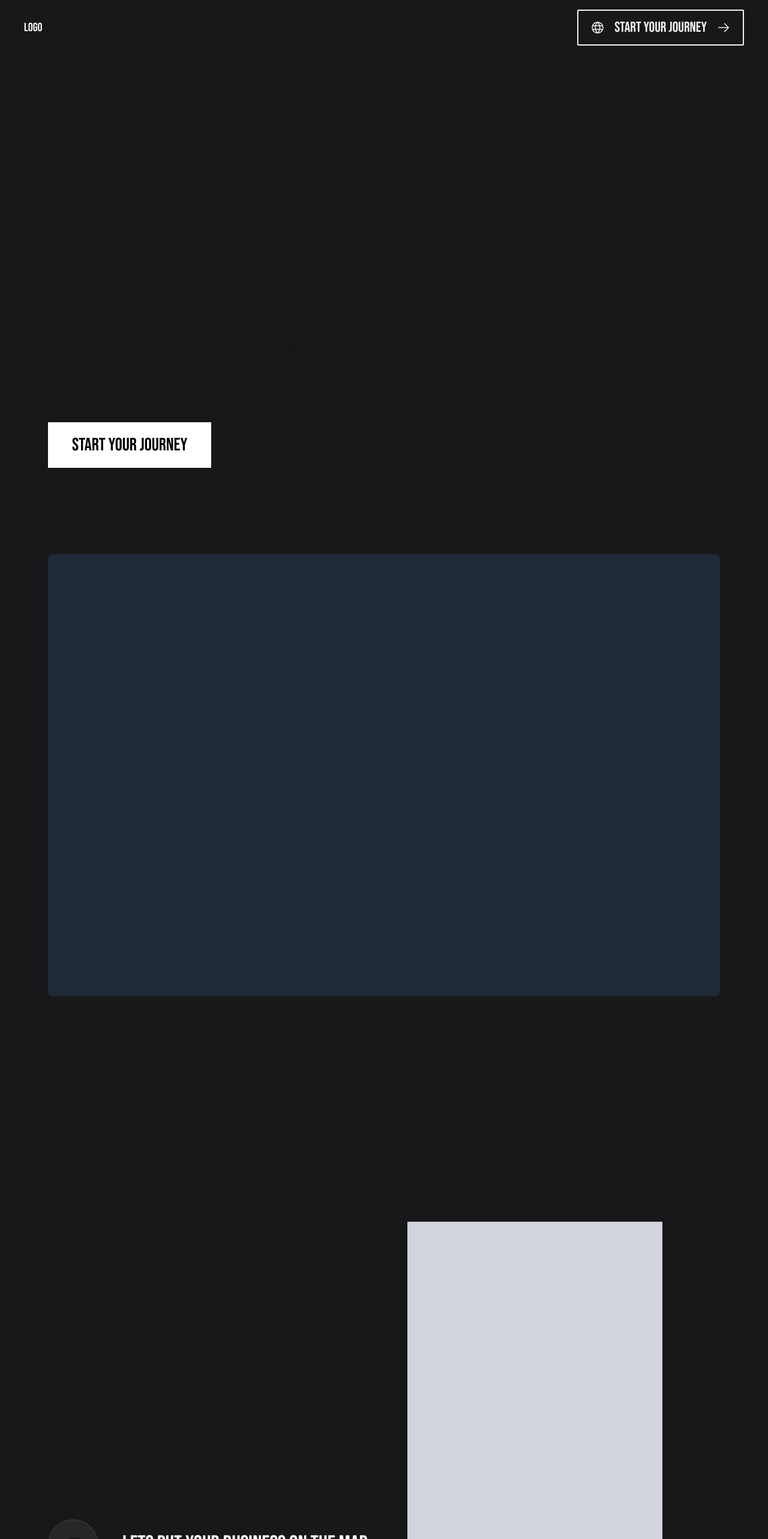
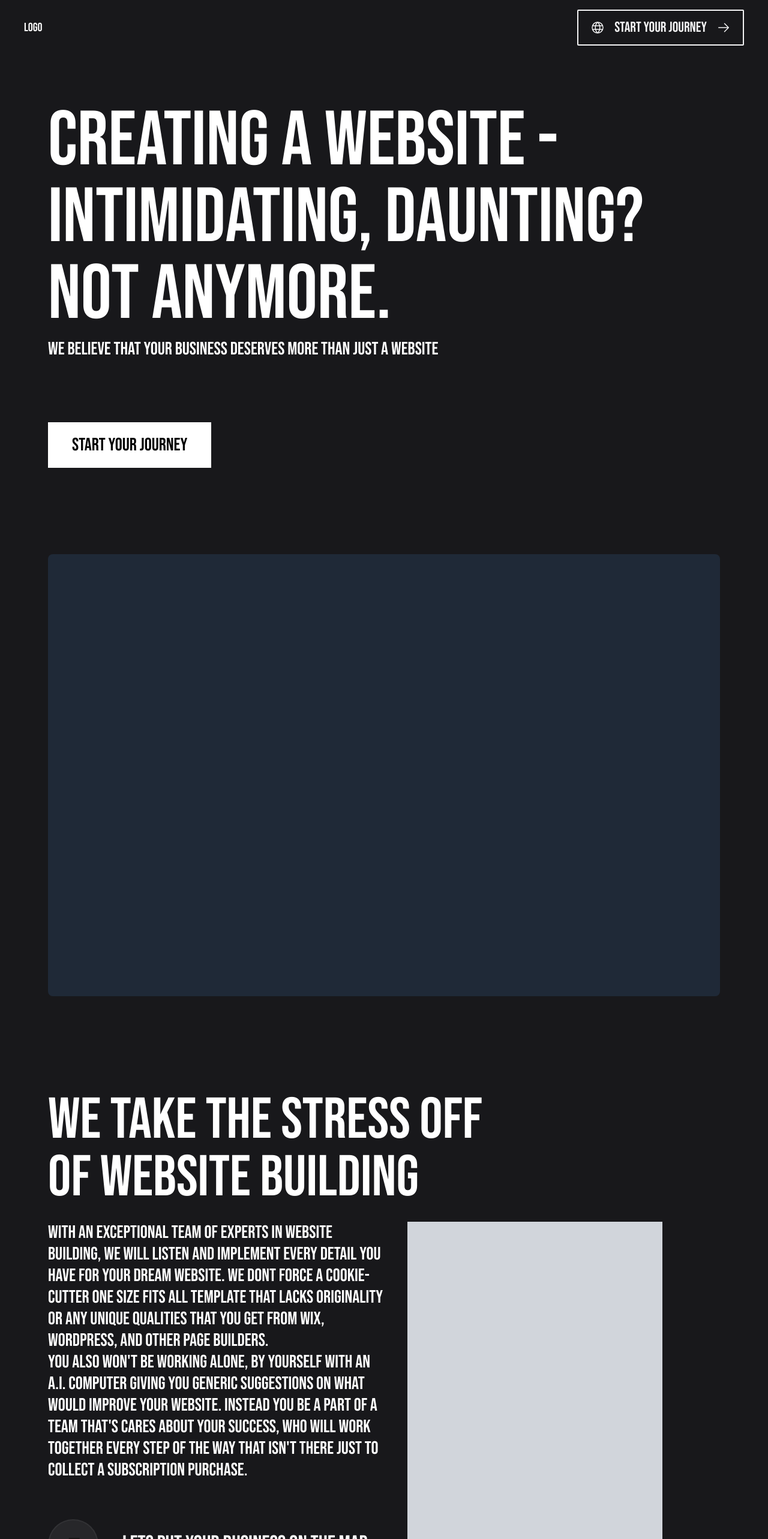
Before and after one commit to simonlearnscoding/sidebusiness-landing-page, a Next.js app: page / in a window 1280 px wide. Shown: the top 2566 px of the page at 60% size. Built offline with nearby package versions, Linux system fonts and the light colour scheme.

Commit message:
change some things I dont remember

```diff
--- a/src/app/globals.css
+++ b/src/app/globals.css
@@ -36,13 +36,13 @@ body {
 
 @layer base {
   h1 {
-    @apply font-bebas lg:text-9xl md:text-8xl sm:block  text-6xl;
+    @apply text-white font-bebas lg:text-9xl md:text-8xl sm:block  text-6xl;
   }
 
   h2 {
-    @apply font-bebas lg:text-8xl md:text-7xl sm:block  sm:text-7xl text-5xl;
+    @apply font-bebas  text-white lg:text-8xl md:text-7xl sm:block  sm:text-7xl text-5xl;
   }
   p {
-    @apply text-2xl lg:text-3xl font-sans;
+    @apply text-2xl lg:text-3xl text-white font-sans;
   }
 }
--- a/src/app/modules/Team/TeamArea.tsx
+++ b/src/app/modules/Team/TeamArea.tsx
@@ -12,13 +12,13 @@ const TeamArea = () => {
   return (
     <div
       ref={scrollRef}
-      className="flex  overflow-x-scroll snap-x snap-mandatory  sm:px-20 px-4 flex-1"
+      className="flex  overflow-x-scroll bg-red-500 snap-x snap-mandatory  sm:px-20 px-4 flex-1"
     >
-      <div className="flex  min-w-fit h-full  items-center gap-3 w-full  md:gap-4">
+      <div className="flex  min-w-fit h-full  items-center gap-3 max-w-full bg-red-300  md:gap-4">
         {TeamMembersData.map((member) => (
           <div
             key={member.name}
-            className="snap-center min-w-[250px] md:min-w-0 h-full md:w-full"
+            className="snap-center flex flex-1 min-w-[250px] md:min-w-0 h-full md:w-full"
           >
             <TeamMember data={member} />
           </div>
--- a/src/app/modules/Team/TeamMember.tsx
+++ b/src/app/modules/Team/TeamMember.tsx
@@ -9,7 +9,7 @@ import Image from "next/image";
 
 const TeamMember = ({ data }: { data: MemberProps }) => {
   return (
-    <div className=" py-4 min-w-[340px] [perspective:1000px] sm:w-full h-full group">
+    <div className="py-4 min-w-[340px] flex-1 [perspective:1000px] sm:w-full h-full group">
       <div className="w-full h-full [backface-visibility:hidden] border-zinc-300 [transform-style:preserve-3d] transition-all duration-400 group-hover:[transform:rotateY(180deg)] border-solid border-[1px]  relative rounded-3xl">
         <Image
           src={data.image}
--- a/src/app/page.tsx
+++ b/src/app/page.tsx
@@ -165,7 +165,7 @@ function Service({ Icon, name, bullets }) {
       </div>
       <ul className=" list-disc pl-8 mt-4 lg:mt-6">
         {bullets.map((bullet, index) => (
-          <li key={index} className="font-sans text-2xl">
+          <li key={index} className="font-sans text-white text-2xl">
             {" "}
             {bullet}{" "}
           </li>
@@ -231,7 +231,7 @@ function Services() {
         "Social Media Management",
         "Email Marketing",
         "Google Analytics",
-        "Conversion Ration Optimization",
+        "CRO",
       ],
     },
     {
```
